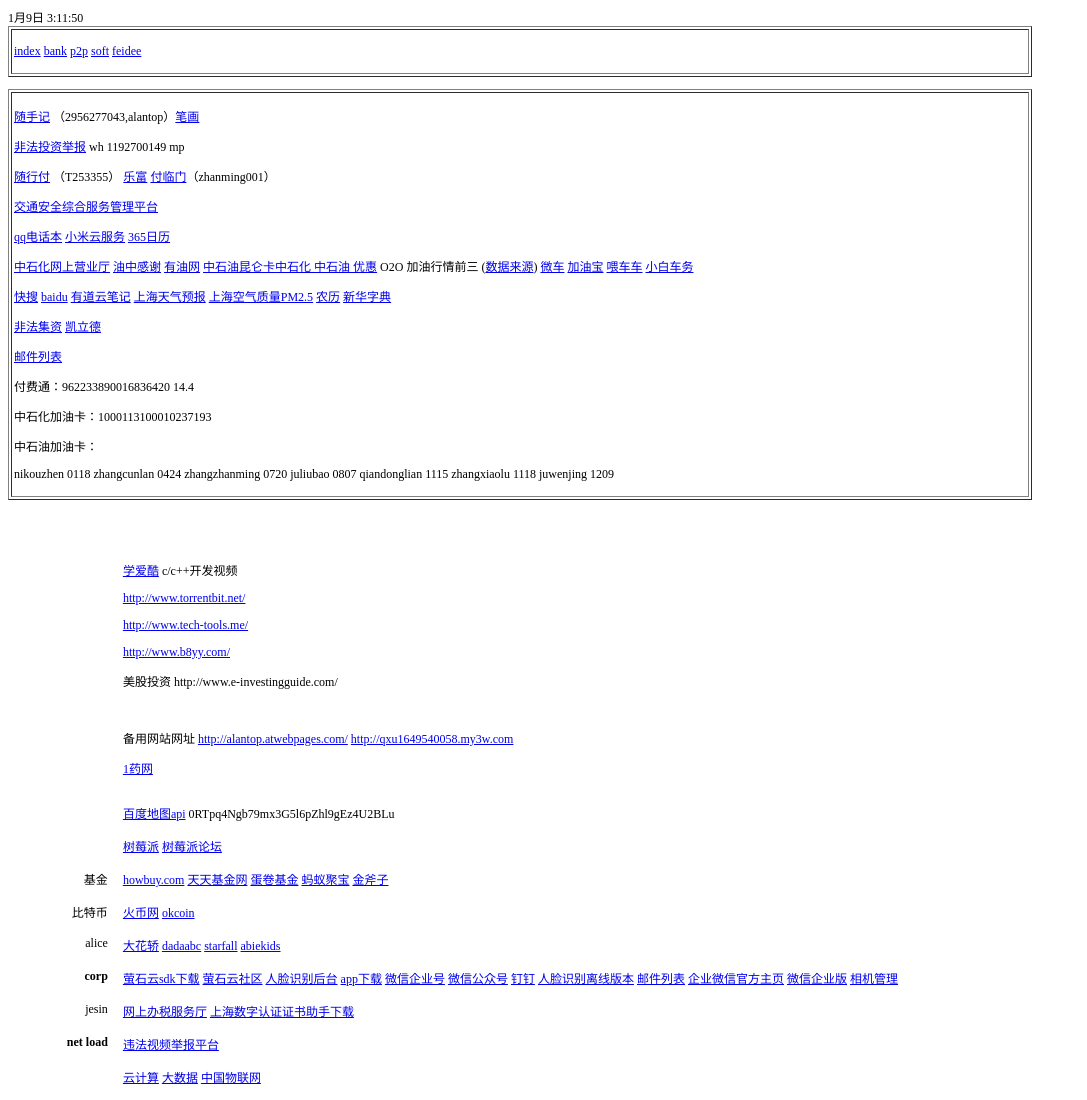
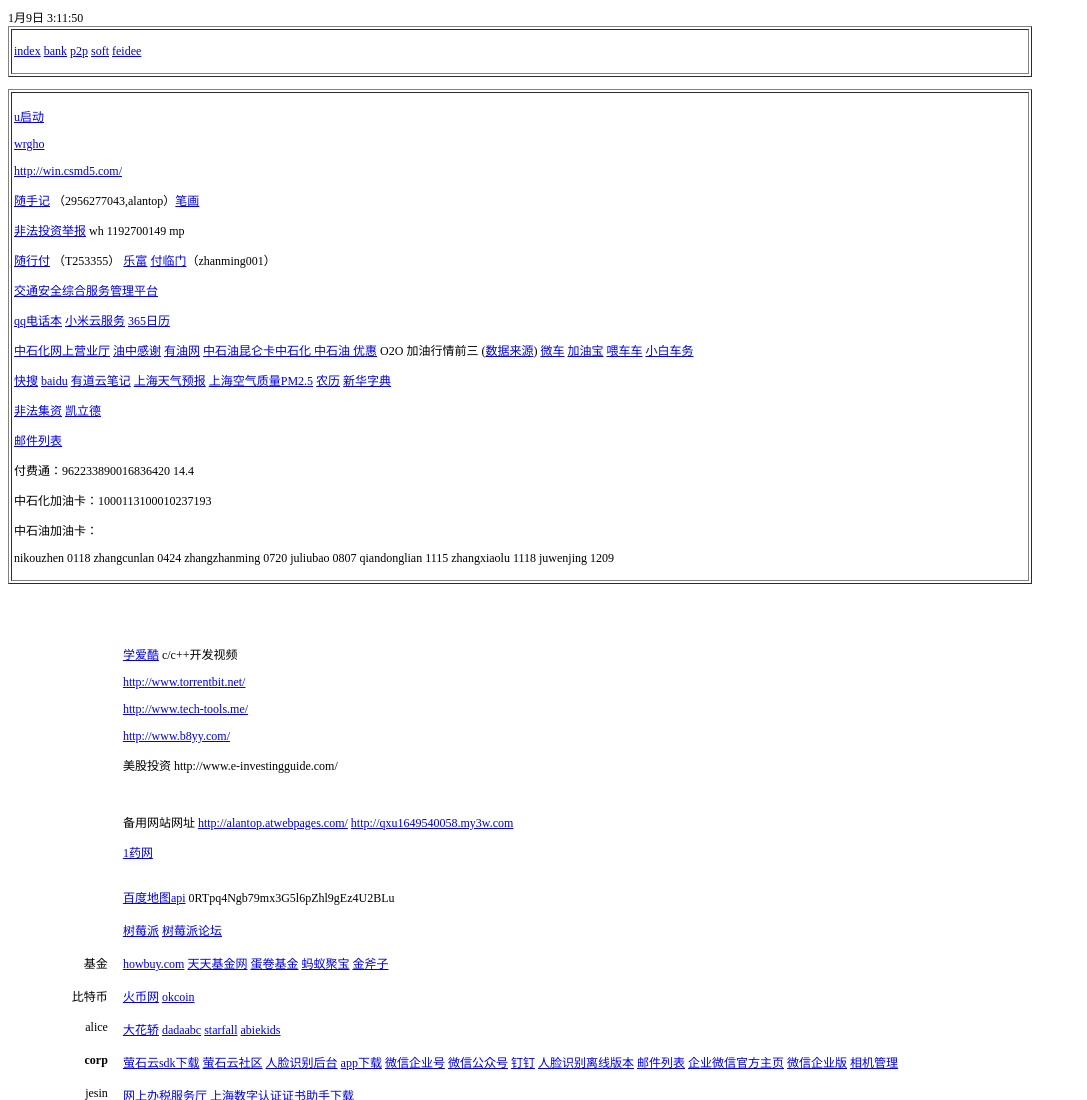
Before and after one commit to alantop0720/alantop0720.github.io, a plain HTML site: page index.html in a window 1280 px wide. Shown: the top 1100 px of the page, without its empty margins (0-1087 px from the left). Drawn offline with Linux system fonts and the light colour scheme.

Commit message:
gho u boot

```diff
--- a/index.html
+++ b/index.html
@@ -44,7 +44,10 @@ function checkTime(i){
     <p><a href="https://bihua.51240.com/e5b9b4__bihuachaxun/"></a></p>
 <table width="1024" border="1" cellspacing="2" cellpadding="2">
   <tr>
-    <td><p><a href="http://money08.feidee.com/u08/report_index.do">随手记</a> （2956277043,alantop）<a href="https://bihua.51240.com/e5b9b4__bihuachaxun/">笔画</a></p>
+    <td><p><a href="http://www.uqidong.com">u启动</a></p>
+      <p><a href="http://www.wrgho.com/" target="new">wrgho</a></p>
+      <p><a href="http://win.csmd5.com/">http://win.csmd5.com/</a></p>
+      <p><a href="http://money08.feidee.com/u08/report_index.do">随手记</a> （2956277043,alantop）<a href="https://bihua.51240.com/e5b9b4__bihuachaxun/">笔画</a></p>
       <p><a href="http://ecidcwc.mps.gov.cn/">非法投资举报</a> wh 1192700149 mp</p>
       <p><a href="https://ss.suixingpay.com/login/auth">随行付</a> （T253355） <a href="https://vip.cardinfo.com.cn/agent/operatorLogin.action" target="new">乐富</a> <a href="http://fenrun.freemypay.com:9400/ACCT/login.jsp">付临门</a>（zhanming001）</p>
       <p><a href="http://sh.122.gov.cn">交通安全综合服务管理平台</a></p>
```
